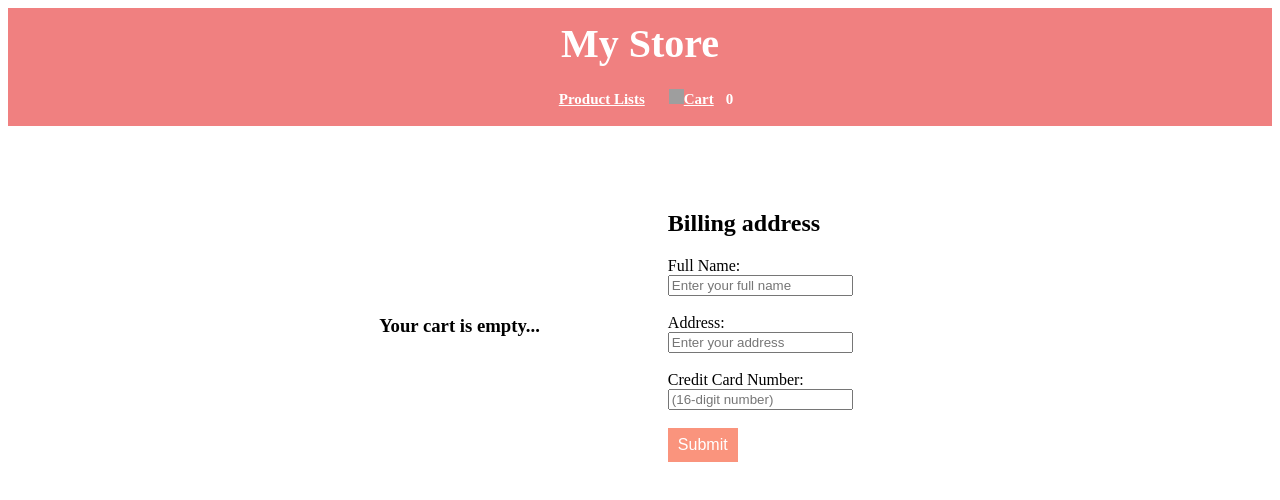
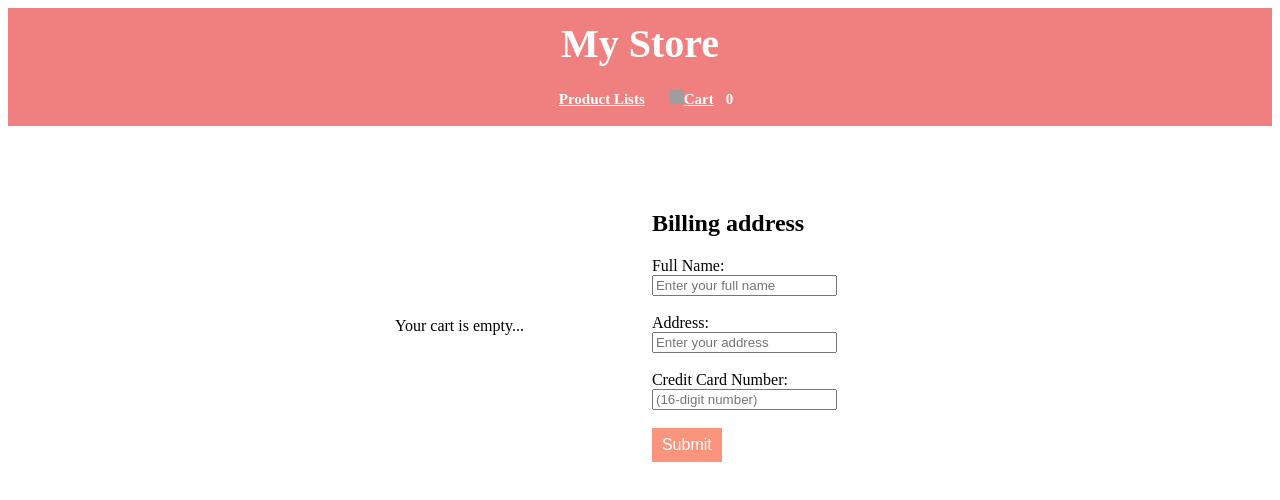
Before and after one commit to choiyounyeong/angular-my-store, an Angular app: page /cart in a window 1280 px wide. Shown: the top 500 px of the page. Built offline with nearby package versions, Linux system fonts and the light colour scheme; grey boxes are pictures that could not be loaded.

Commit message:
Modified cart component ngif

```diff
--- a/src/app/components/cart/cart.component.html
+++ b/src/app/components/cart/cart.component.html
@@ -7,8 +7,8 @@
                 <input class="number-input" type="number" min="1" [(ngModel)]="product.quantity" (change)="quantityChanged()"/>
                 <button class="remove-button" type="button" (click)="removeProduct(product.id)">Remove</button>
         </div>
-        <h3 *ngIf="purchaseInfo.totalPrice !== 0">Total Price: ${{ purchaseInfo.totalPrice }}</h3>
-        <h3 *ngIf="purchaseInfo.totalPrice === 0">Your cart is empty...</h3>
+        <h3 *ngIf="purchaseInfo.totalPrice !== 0;else empty">Total Price: ${{ purchaseInfo.totalPrice }}</h3>
+        <ng-template #empty>Your cart is empty...</ng-template>
     </div>
             <form class="checkout-form" (ngSubmit)="checkoutSuccess()" #form="ngForm" >
             <h2> Billing address </h2>
```
